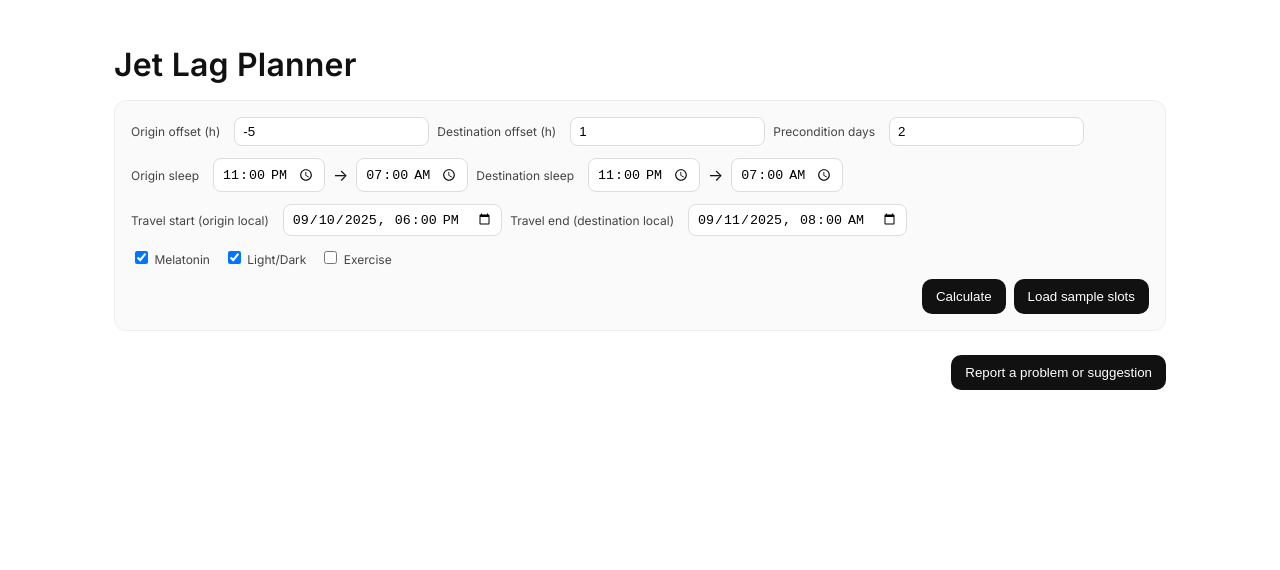
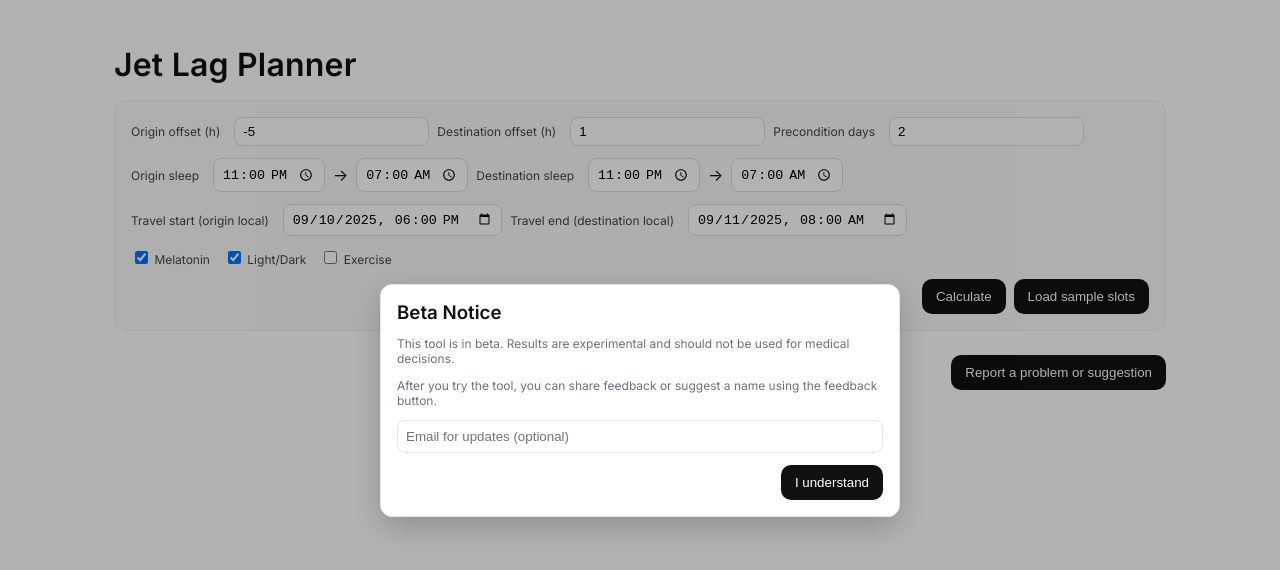
Before and after one commit to ladismrkolj/jetlag, a Next.js app in the folder frontend/: page / in a window 1280 px wide. Shown: the top 570 px of the page. Built offline with nearby package versions, Linux system fonts and the light colour scheme.

Commit message:
feedback and beta modal

```diff
--- a/frontend/app/page.module.css
+++ b/frontend/app/page.module.css
@@ -18,6 +18,11 @@
 .modal textarea{width:100%;min-height:100px;padding:8px;border:1px solid #e5e7eb;border-radius:8px}
 .modal .row{display:flex;gap:8px;margin-top:12px;justify-content:flex-end}
 .muted{color:#6b7280;font-size:12px}
+
+/* Emoji satisfaction band */
+.emojiBand{display:flex;gap:16px;justify-content:center;align-items:center;margin:16px 0}
+.emojiButton{font-size:30px;line-height:1;background:transparent;border:none;padding:6px 8px;cursor:pointer;transition:transform .08s ease}
+.emojiButton:hover{transform:translateY(-1px) scale(1.05)}
 .legend{display:flex;gap:12px;align-items:center;margin-bottom:8px}
 .legendBox{display:inline-flex;align-items:center;gap:6px;font-size:12px;color:#111;background:transparent}
 .legendBox::before{content:"";display:inline-block;width:14px;height:14px;border-radius:4px;background:#ddd;border:1px solid #ccc;text-align:center;line-height:14px;font-size:10px;font-weight:700;color:#111}
--- a/frontend/app/page.tsx
+++ b/frontend/app/page.tsx
@@ -1,5 +1,5 @@
 "use client"
-import { useMemo, useState } from 'react'
+import { useEffect, useMemo, useState } from 'react'
 import styles from './page.module.css'
 
 type TzOffset = number // in hours, e.g. -5 for New York winter
@@ -23,9 +23,25 @@ export default function Page() {
   const [error, setError] = useState<string | null>(null)
   const [reportOpen, setReportOpen] = useState(false)
   const [reportComment, setReportComment] = useState('')
+  const [reportEmail, setReportEmail] = useState('')
   const [reportSending, setReportSending] = useState(false)
   const [reportMessage, setReportMessage] = useState<string | null>(null)
   const [includeScreenshot, setIncludeScreenshot] = useState(true)
+  const [betaOpen, setBetaOpen] = useState(false)
+  const [quickOpen, setQuickOpen] = useState(false)
+  const [quickRating, setQuickRating] = useState<string | null>(null)
+  const [quickName, setQuickName] = useState('')
+  const [quickComment, setQuickComment] = useState('')
+  const [quickEmail, setQuickEmail] = useState('')
+  const [quickSending, setQuickSending] = useState(false)
+  const [quickMessage, setQuickMessage] = useState<string | null>(null)
+  const [nameSuggestion, setNameSuggestion] = useState('')
+  const [betaEmail, setBetaEmail] = useState('')
+
+  useEffect(() => {
+    // For beta: show on every reload for now
+    setBetaOpen(true)
+  }, [])
 
   const onSubmit = async (e: React.FormEvent) => {
     e.preventDefault()
@@ -121,6 +137,14 @@ export default function Page() {
       {events && <TimetableGrid events={events} originOffset={originOffset} destOffset={destOffset} />}
       {debugSlots && <DebugSlotsGrid slots={debugSlots} originOffset={originOffset} destOffset={destOffset} />}
 
+      {(events || debugSlots) && (
+        <div className={styles.emojiBand}>
+          <button className={styles.emojiButton} aria-label="Love it" onClick={() => { setQuickRating('heart'); setQuickOpen(true); setQuickMessage(null) }}>❤️</button>
+          <button className={styles.emojiButton} aria-label="Great" onClick={() => { setQuickRating('party'); setQuickOpen(true); setQuickMessage(null) }}>🎉</button>
+          <button className={styles.emojiButton} aria-label="Not good" onClick={() => { setQuickRating('down'); setQuickOpen(true); setQuickMessage(null) }}>👎</button>
+        </div>
+      )}
+
       <div className={styles.footer}>
         <button className={styles.reportBtn} type="button" onClick={() => { setReportOpen(true); setReportMessage(null) }}>
           Report a problem or suggestion
@@ -135,6 +159,14 @@ export default function Page() {
             <textarea placeholder="Your message (optional)" value={reportComment} onChange={e => setReportComment(e.target.value)} />
             <div className={styles.row}>
               <label><input type="checkbox" checked={includeScreenshot} onChange={e => setIncludeScreenshot(e.target.checked)} /> Include page screenshot</label>
+            </div>
+            <div className={styles.row}>
+              <input
+                placeholder="Email for updates (optional)"
+                value={reportEmail}
+                onChange={e => setReportEmail(e.target.value)}
+                style={{flex:1,padding:'8px',border:'1px solid #e5e7eb',borderRadius:'8px'}}
+              />
             </div>
             <div className={styles.row}>
               <button className={styles.reportBtn} type="button" disabled={reportSending} onClick={async () => {
@@ -161,6 +193,7 @@ export default function Page() {
                     userAgent: typeof navigator !== 'undefined' ? navigator.userAgent : 'unknown',
                     url: typeof location !== 'undefined' ? location.href : 'unknown',
                     screenshot,
+                    email: (reportEmail || '').trim() || null,
                   }
                   // attach full rasterized slots
                   try {
@@ -185,11 +218,67 @@ export default function Page() {
                   setReportSending(false)
                 }
               }}>
-                {reportSending ? 'Sending…' : 'Send'}
+                {reportSending ? 'Sending…' : ((reportEmail || '').trim() ? 'Send & Subscribe' : 'Send')}
               </button>
               <button className={styles.reportBtn} type="button" onClick={() => setReportOpen(false)} disabled={reportSending}>Close</button>
             </div>
             {reportMessage && <p className={styles.muted}>{reportMessage}</p>}
+          </div>
+        </div>
+      )}
+
+      {betaOpen && (
+        <div className={styles.modalBackdrop} data-html2canvas-ignore onClick={() => setBetaOpen(false)}>
+          <div className={styles.modal} data-html2canvas-ignore onClick={e => e.stopPropagation()}>
+            <h3>Beta Notice</h3>
+            <p className={styles.muted}>This tool is in beta. Results are experimental and should not be used for medical decisions.</p>
+            <p className={styles.muted}>After you try the tool, you can share feedback or suggest a name using the feedback button.</p>
+            <div className={styles.row}>
+              <input placeholder="Email for updates (optional)" value={betaEmail} onChange={e=>setBetaEmail(e.target.value)} style={{flex:1,padding:'8px',border:'1px solid #e5e7eb',borderRadius:'8px'}} />
+            </div>
+            <div className={styles.row}>
+              <button className={styles.reportBtn} type="button" onClick={async ()=>{ const email=(betaEmail||'').trim(); if(email){ try{ await fetch('/api/report',{method:'POST',headers:{'Content-Type':'application/json'},body:JSON.stringify({type:'subscribe',email,source:'beta_modal',url: typeof location!=='undefined'?location.href:'unknown'})}) }catch{} } setBetaOpen(false) }}>{(betaEmail||'').trim() ? 'I understand & Subscribe' : 'I understand'}</button>
+            </div>
+          </div>
+        </div>
+      )}
+
+      {quickOpen && (
+        <div className={styles.modalBackdrop} data-html2canvas-ignore onClick={() => !quickSending && setQuickOpen(false)}>
+          <div className={styles.modal} data-html2canvas-ignore onClick={e => e.stopPropagation()}>
+            <h3>Quick Feedback</h3>
+            <p className={styles.muted}>How did it go? Your selected reaction: {quickRating === 'heart' ? '❤️ Love it' : quickRating === 'party' ? '🎉 Great' : '👎 Not good'}</p>
+            <textarea placeholder="What worked? What didn’t? (optional)" value={quickComment} onChange={e => setQuickComment(e.target.value)} />
+            <div className={styles.row}>
+              <input placeholder="Suggest a name for the site (optional)" value={quickName} onChange={e=>setQuickName(e.target.value)} style={{flex:1,padding:'8px',border:'1px solid #e5e7eb',borderRadius:'8px'}} />
+            </div>
+            <div className={styles.row}>
+              <input placeholder="Email for updates (optional)" value={quickEmail} onChange={e=>setQuickEmail(e.target.value)} style={{flex:1,padding:'8px',border:'1px solid #e5e7eb',borderRadius:'8px'}} />
+            </div>
+            <div className={styles.row}>
+              <button className={styles.reportBtn} type="button" disabled={quickSending} onClick={async ()=>{
+                setQuickSending(true); setQuickMessage(null)
+                try{
+                  const payload:any={
+                    type:'quick_feedback',
+                    rating:quickRating,
+                    comment:quickComment || null,
+                    nameSuggestion:quickName || null,
+                    email: (quickEmail || '').trim() || null,
+                    inputs:{ originOffset, destOffset, preDays },
+                    url: typeof location!=='undefined'?location.href:'unknown',
+                  }
+                  const res=await fetch('/api/report',{method:'POST',headers:{'Content-Type':'application/json'},body:JSON.stringify(payload)})
+                  const body=await res.json().catch(()=>({}))
+                  if(!res.ok) throw new Error(body.error||`HTTP ${res.status}`)
+                  setQuickMessage('Thanks for the feedback!')
+                  setQuickName(''); setQuickComment(''); setQuickEmail('')
+                }catch(e:any){ setQuickMessage(e?.message||'Failed to send') }
+                finally{ setQuickSending(false) }
+              }}>{quickSending?'Sending…':((quickEmail||'').trim()?'Send & Subscribe':'Send')}</button>
+              <button className={styles.reportBtn} type="button" onClick={()=>setQuickOpen(false)} disabled={quickSending}>Close</button>
+            </div>
+            {quickMessage && <p className={styles.muted}>{quickMessage}</p>}
           </div>
         </div>
       )}
```
